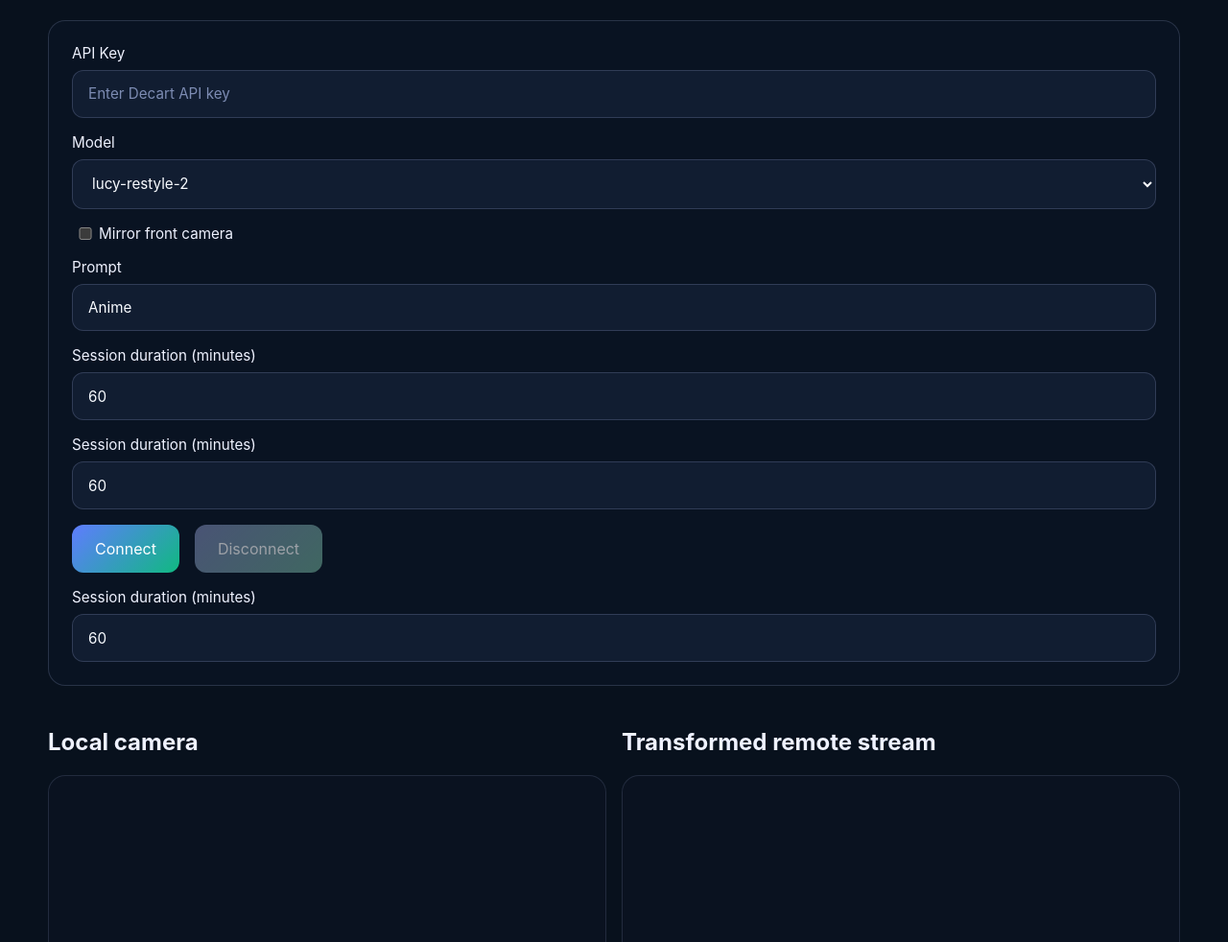
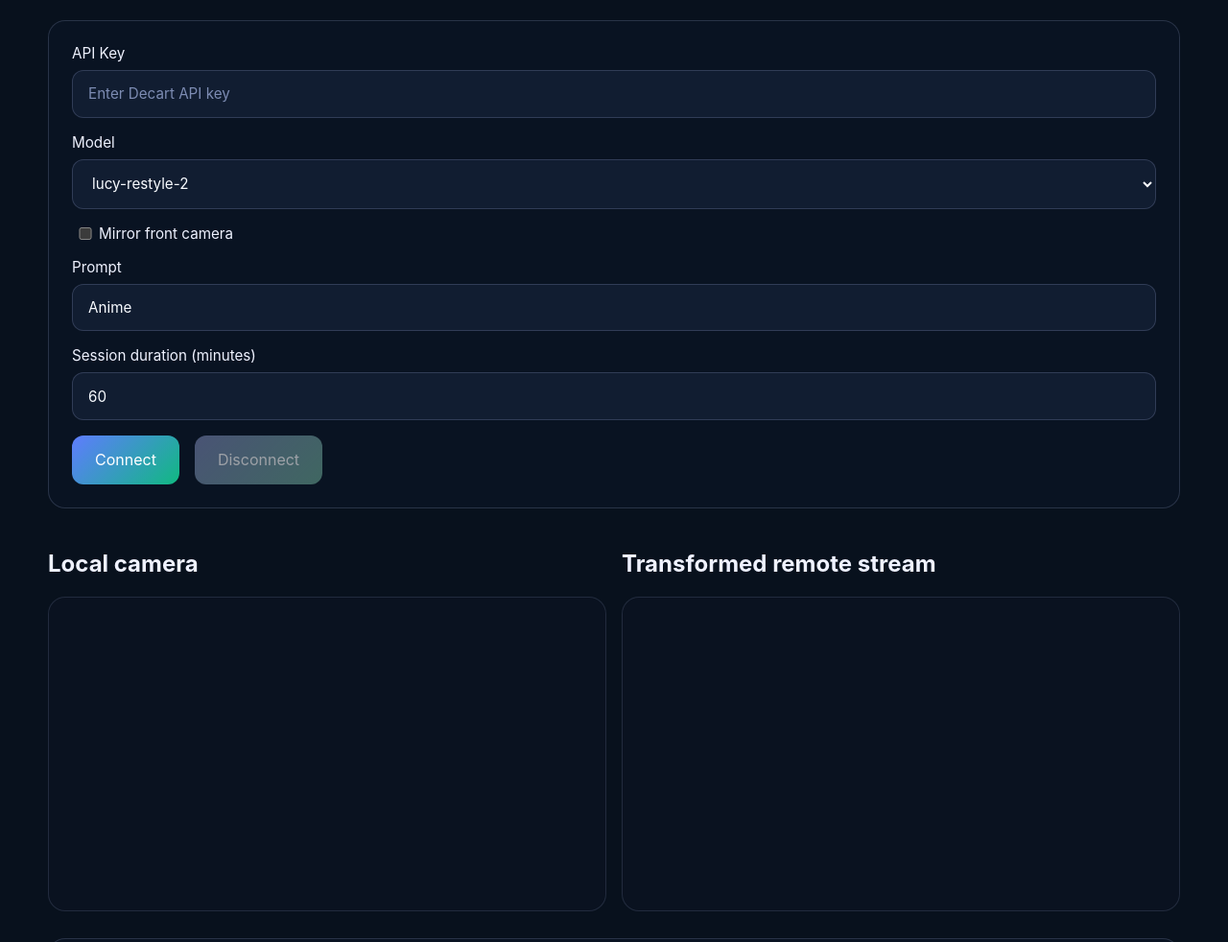
Before and after one commit to jackpenny766-lang/Bank-of-America56, a website built with Vite: page index.html in a window 1280 px wide. Shown: the part 118-1100 px from the top of the page at 96% size. Built offline with nearby package versions, Linux system fonts and the light colour scheme.

Commit message:
fix: clean up duplicate session duration inputs and fix ID reference

```diff
--- a/index.html
+++ b/index.html
@@ -39,22 +39,13 @@
 
         <label>
           Session duration (minutes)
-          <input id="sessionDuration" type="number" min="1" value="60" />
-        </label>
-
-        <label>
-          Session duration (minutes)
-          <input id="sessionDuration" type="number" min="1" max="180" value="60" />
+          <input id="sessionDurationInput" type="number" min="1" max="240" value="60" />
         </label>
 
         <div class="button-row">
           <button id="connectButton">Connect</button>
           <button id="disconnectButton" disabled>Disconnect</button>
         </div>
-        <label>
-          Session duration (minutes)
-          <input id="sessionDurationInput" type="number" min="1" max="240" value="60" />
-        </label>
       </section>
 
       <section class="video-grid">
--- a/src/main.js
+++ b/src/main.js
@@ -6,7 +6,7 @@ const promptInput = document.getElementById('promptInput');
 const mirrorToggle = document.getElementById('mirrorToggle');
 const connectButton = document.getElementById('connectButton');
 const disconnectButton = document.getElementById('disconnectButton');
-const sessionDurationInput = document.getElementById('sessionDuration');
+const sessionDurationInput = document.getElementById('sessionDurationInput');
 const statusText = document.getElementById('statusText');
 const qualityText = document.getElementById('qualityText');
 const factorText = document.getElementById('factorText');
```
Also changed, not shown: dist/assets/index-C-Htl-ez.js, dist/index.html.
